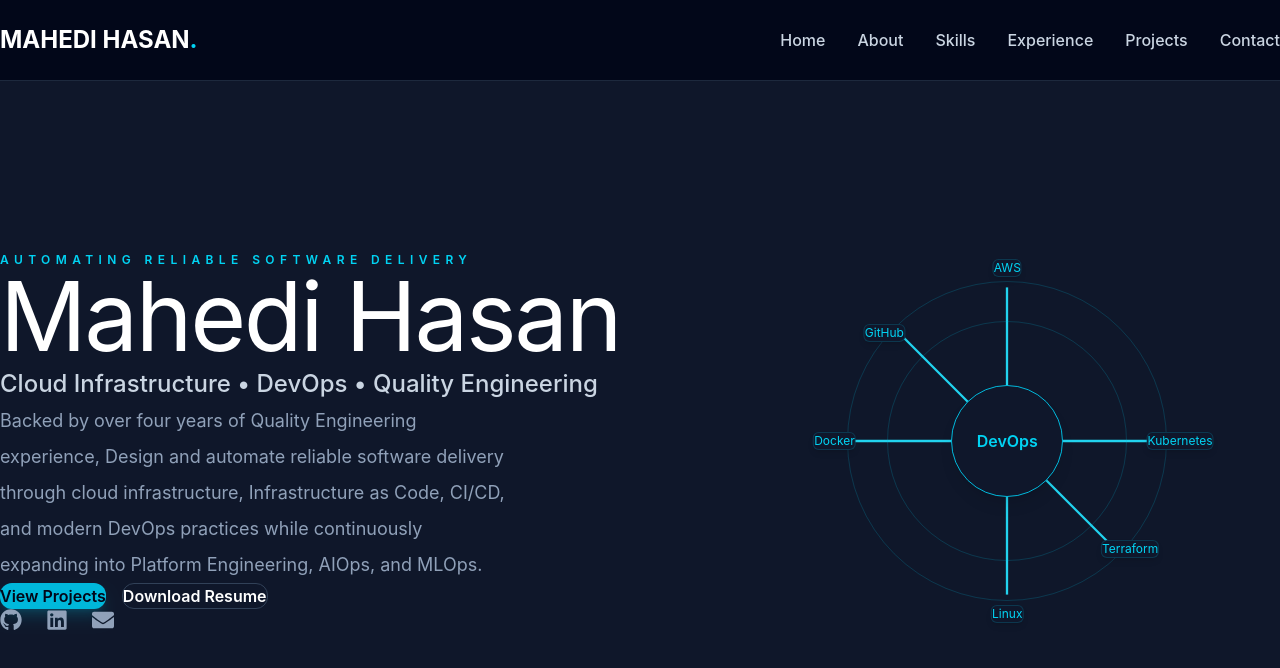
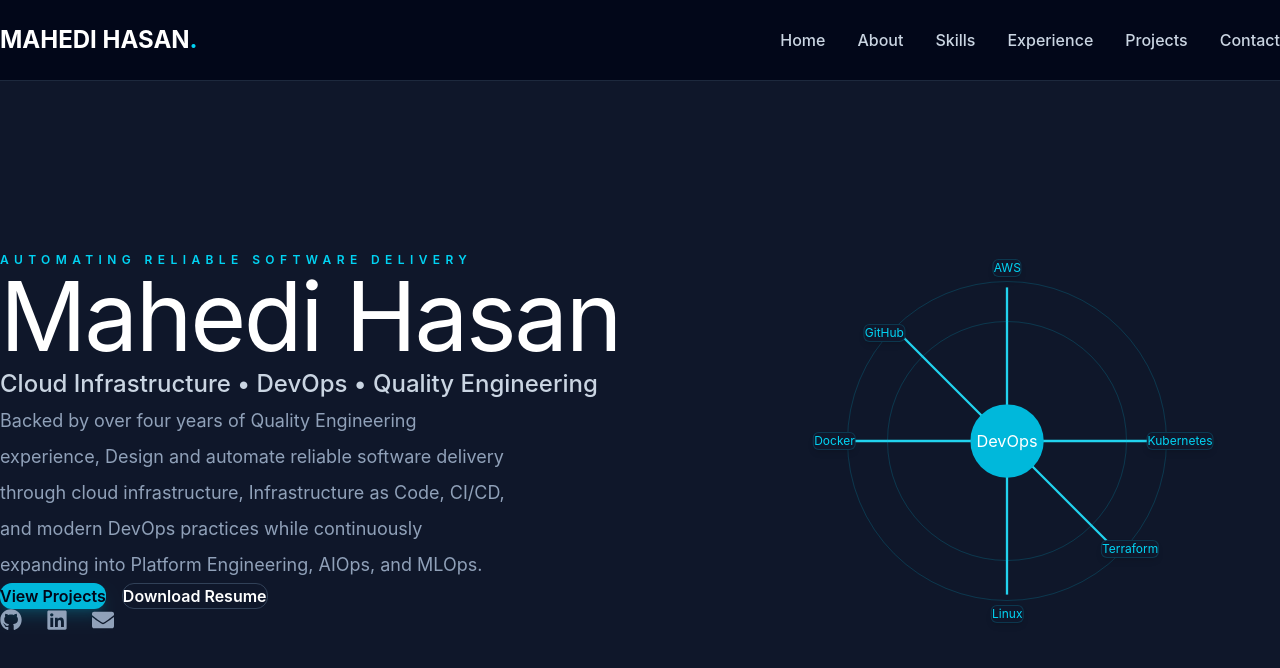
Before and after one commit to mahedihasan171/portfolio, a React (Vite) app: page / in a window 1280 px wide. Shown: the top 668 px of the page. Built offline with nearby package versions, Linux system fonts and the light colour scheme.

Commit message:
feat(hero): animate DevOps center node

```diff
--- /dev/null
+++ b/src/components/ui/EngineeringAnimation.css
@@ -0,0 +1,18 @@
+/* ========================================
+   Hero Engineering Animation
+======================================== */
+
+@keyframes pulse-center {
+    0%,
+    100% {
+      transform: scale(1);
+    }
+
+    50% {
+      transform: scale(1.08);
+    }
+  }
+
+  .animate-center {
+    animation: pulse-center 3s ease-in-out infinite;
+  }
--- a/src/components/ui/EngineeringAnimation.tsx
+++ b/src/components/ui/EngineeringAnimation.tsx
@@ -5,6 +5,7 @@
  * my engineering journey.
  */
 
+import "./EngineeringAnimation.css";
 import { technologies } from "../../data/technologies";
 
 const EngineeringAnimation = () => {
@@ -82,7 +83,7 @@ const EngineeringAnimation = () => {
       <div className="absolute h-60 w-60 rounded-full border border-cyan-500/20" />
 
       {/* Center */}
-      <div className="z-10 flex h-28 w-28 items-center justify-center rounded-full border border-cyan-500 bg-slate-900 font-semibold text-cyan-400 shadow-lg">
+      <div className="animate-center flex h-18 w-18 items-center justify-center rounded-full bg-cyan-500">
         DevOps
       </div>
 
```
